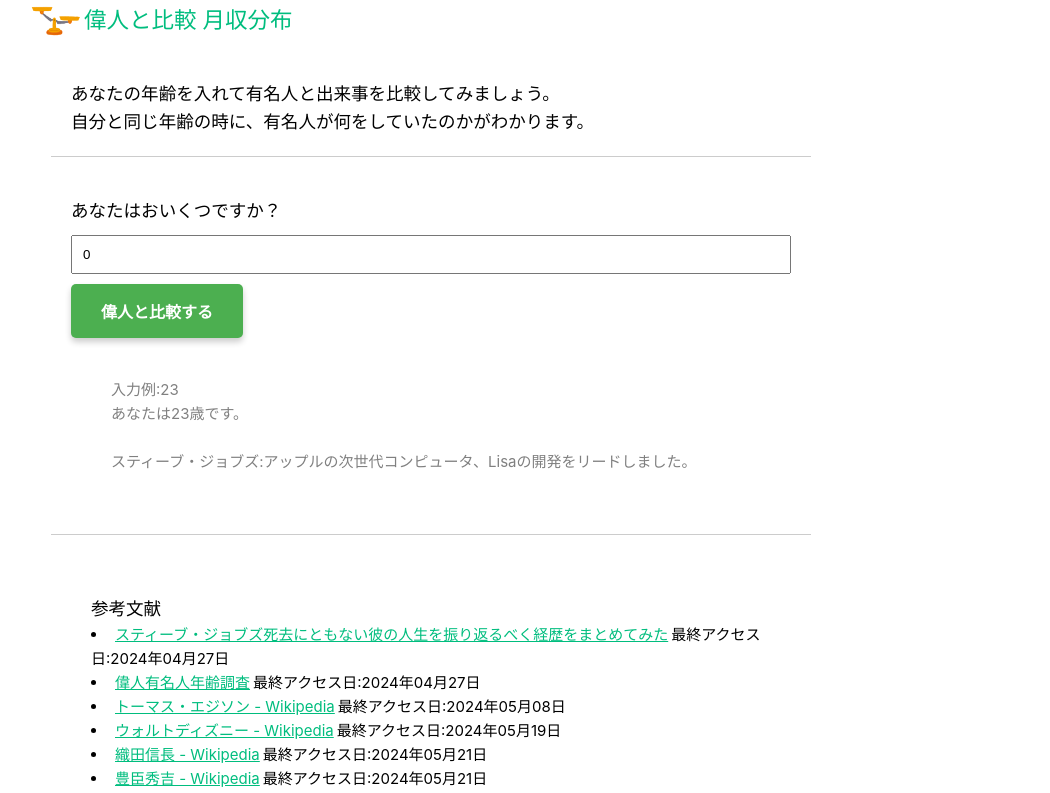
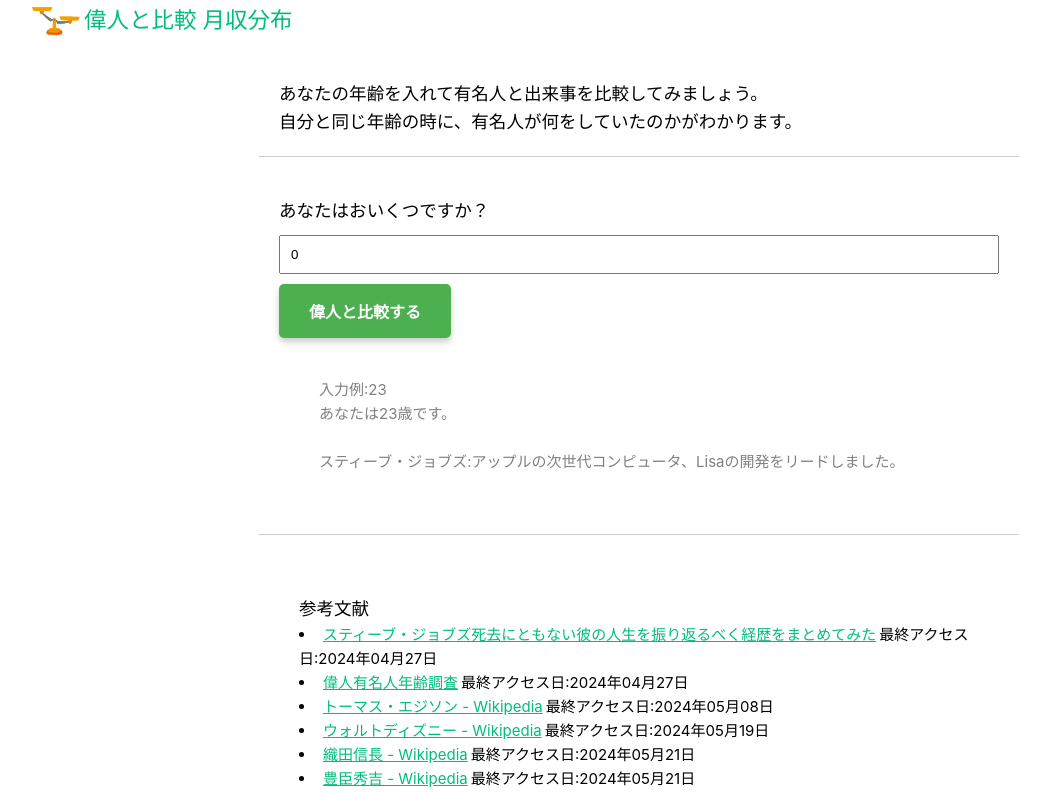
Before and after one commit to stamander/studyVue, a Vue app: page / in a window 1280 px wide. Shown: the top 793 px of the page, without its empty margins (1-1051 px from the left). Built offline with nearby package versions, Linux system fonts and the light colour scheme.

Commit message:
fix display main

```diff
--- a/src/components/CompareGreatPerson.vue
+++ b/src/components/CompareGreatPerson.vue
@@ -175,7 +175,7 @@ const referencesBook: Ref<Array<{ text: string; writer: string; publicationDate:
 </script>
 
 <template>
-  <div style="width: 800px">
+  <div style="width: 800px; margin: auto;">
     <div id="explain">
       <h3>あなたの年齢を入れて有名人と出来事を比較してみましょう。</h3>
       <h3>自分と同じ年齢の時に、有名人が何をしていたのかがわかります。</h3>
```
